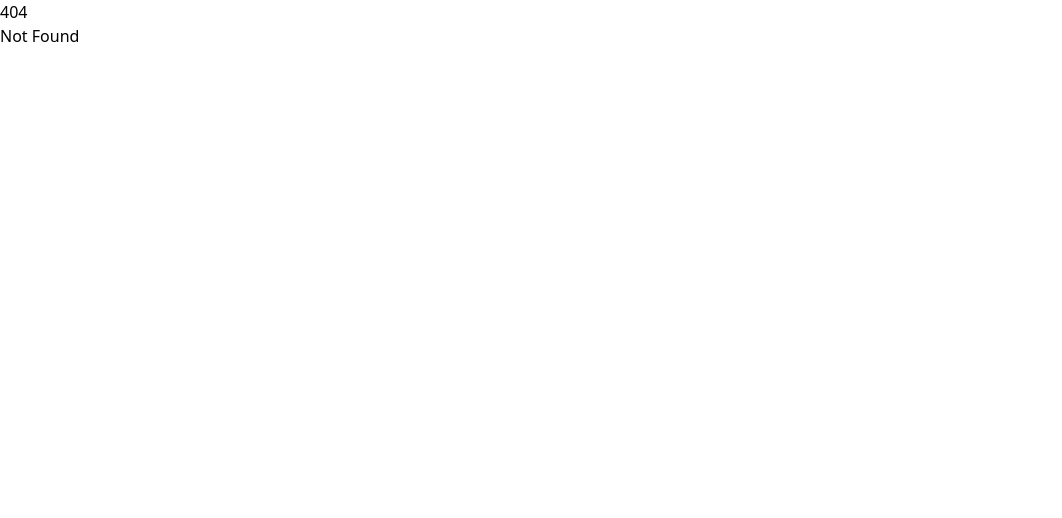
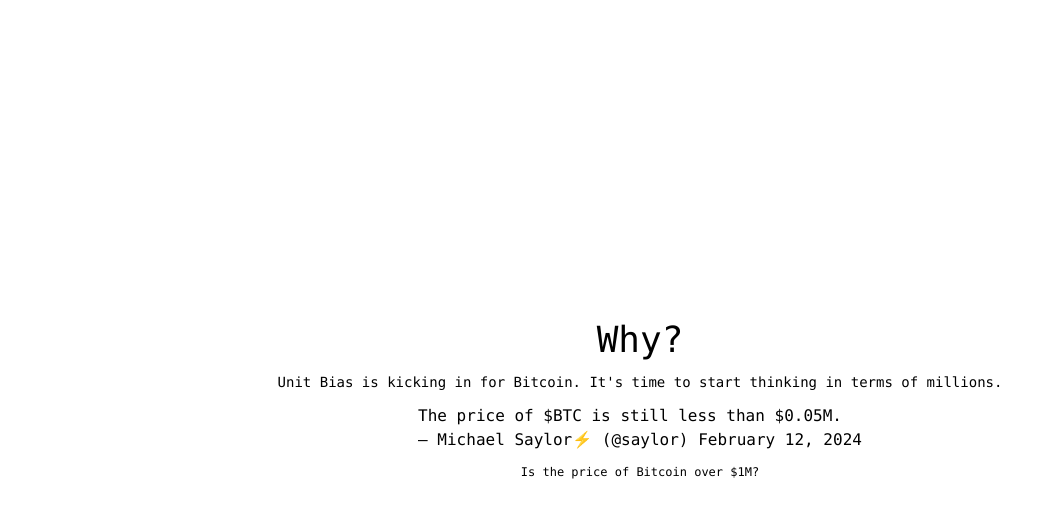
Before and after one commit to RaghavSood/isbtc1m, a SvelteKit app in the folder isbtc1m/: page /why in a window 1280 px wide. Before the commit this address had no page. Shown: the top 518 px of the page, without its empty margins (0-1062 px from the left). Built offline with nearby package versions, Linux system fonts and the light colour scheme.

Commit message:
website: why tho

```diff
--- a/isbtc1m/src/routes/+page.svelte
+++ b/isbtc1m/src/routes/+page.svelte
@@ -34,12 +34,18 @@
 </script>
 
 <div class="flex flex-col items-center justify-center h-screen {backgroundClass} font-mono">
+  <p class="text-white text-sm">
+    Is the price of Bitcoin over $1M?
+  </p>
   <h1 class="text-white text-9xl font-bold">
     {displayPrice ? priceOverMillion : 'Loading...'}
   </h1>
   <p class="text-white text-3xl mt-4">
     {displayPrice ? displayPrice : 'Loading...'}
   </p>
+  <a href="/why" class="text-xs text-white hover:underline hover:decoration-dashed mt-4">
+    Why?
+  </a>
 </div>
 
 <style>
--- /dev/null
+++ b/isbtc1m/src/routes/why/+page.svelte
@@ -0,0 +1,8 @@
+<div class="flex flex-col items-center justify-center h-screen font-mono space-y-3">
+  <h1 class="text-4xl">Why?</h1>
+  <p class="text-sm">Unit Bias is kicking in for Bitcoin. It's time to start thinking in terms of millions.</p>
+  <blockquote class="twitter-tweet tw-align-center" data-lang="en" data-dnt="true" data-theme="dark"><p lang="en" dir="ltr">The price of <a href="https://twitter.com/search?q=%24BTC&amp;src=ctag&amp;ref_src=twsrc%5Etfw">$BTC</a> is still less than $0.05M.</p>&mdash; Michael Saylor⚡️ (@saylor) <a href="https://twitter.com/saylor/status/1757132469130657905?ref_src=twsrc%5Etfw">February 12, 2024</a></blockquote> <script async src="https://platform.twitter.com/widgets.js" charset="utf-8"></script>
+  <a href="/" class="text-xs hover:underline hover:decoration-dashed mt-4">
+    Is the price of Bitcoin over $1M?
+  </a>
+</div>
```
